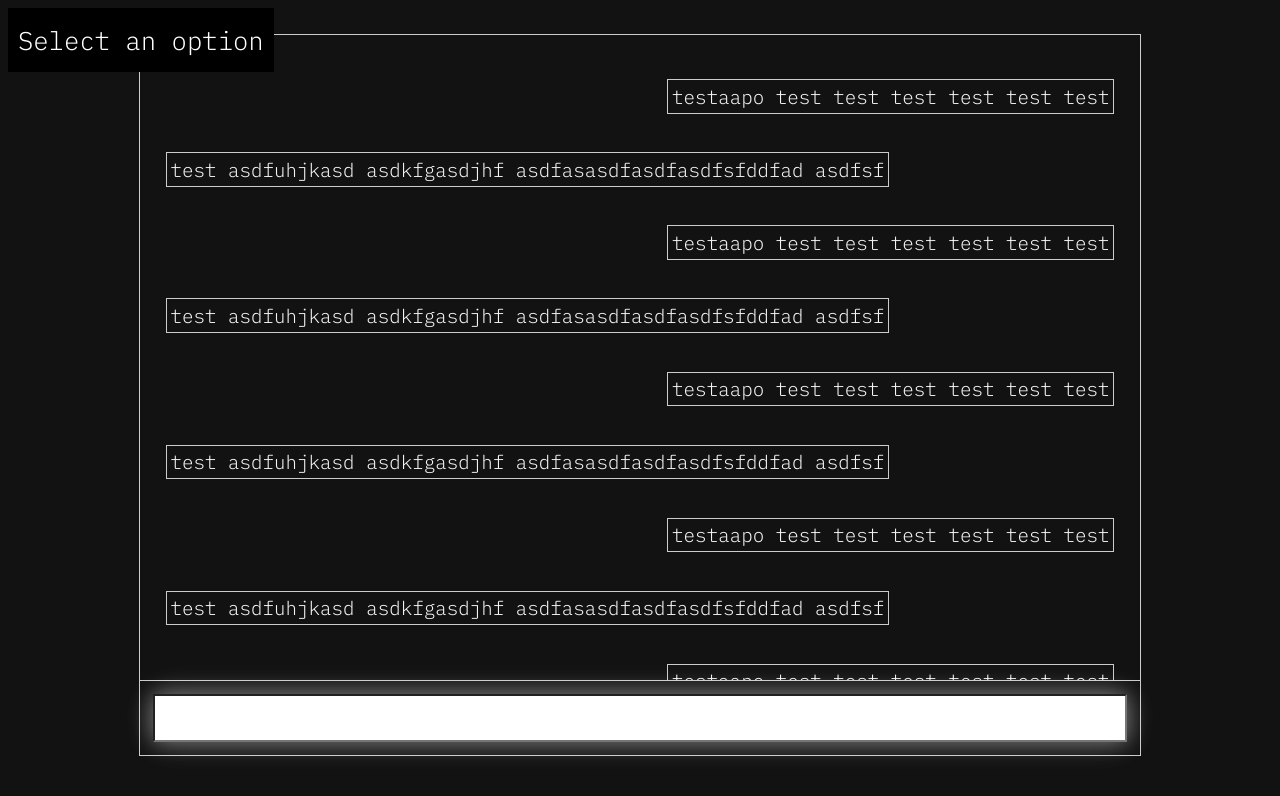
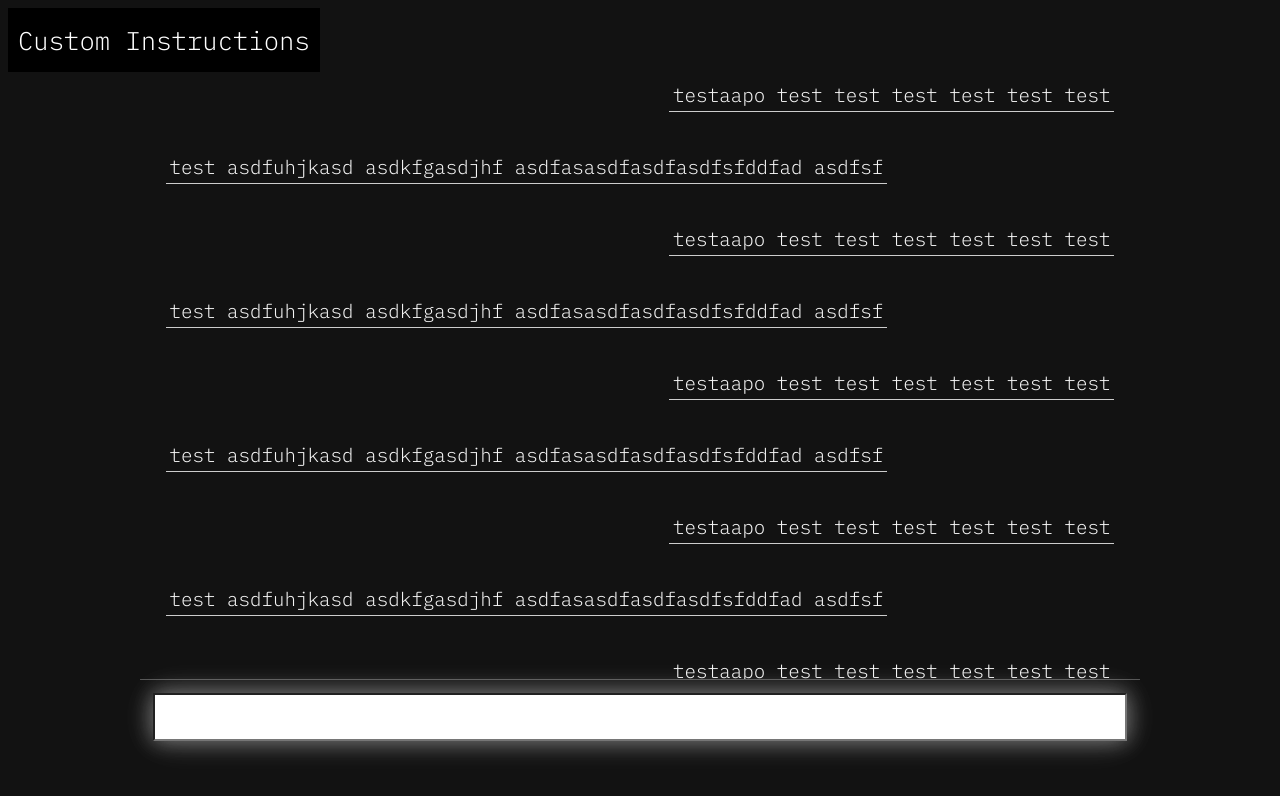
Before and after one commit to TomSander243/gpt-interface, a SvelteKit app: page /chat in a window 1280 px wide. Shown: the top 796 px of the page. Built offline with nearby package versions, Linux system fonts and the light colour scheme.

Commit message:
Small changes

```diff
--- a/src/routes/chat/+page.svelte
+++ b/src/routes/chat/+page.svelte
@@ -1,7 +1,7 @@
 <main class="main">
 	<div class="select-container">
 		<select id="mySelect" class="select-box">
-			<option value="" disabled selected>Select an option</option>
+			<option value="" disabled selected>Custom Instructions</option>
 			<option value="option1">Option 1</option>
 			<option value="option2">Option 2</option>
 			<option value="option3">Option 3</option>
@@ -40,7 +40,6 @@
 		width: 100%;
 		max-width: 1000px;
 		height: 90vh;
-		border: 1px solid #ccc;
 		margin: auto;
 		display: flex;
 		flex-direction: column;
@@ -58,7 +57,7 @@
 	}
 
 	.chat-input-container {
-		border-top: 1px solid #ccc;
+		border-top: 1px solid #555;
 		padding: 1vw;
 	}
 
@@ -73,7 +72,7 @@
 
 	.chat-message {
 		font-size: 1.5vw;
-		border: 1px solid #ccc;
+		border-bottom: 1px solid #ccc;
 		width: fit-content;
 		max-width: calc(100% - 4vw);
 		padding: 0.3vw;
@@ -86,7 +85,7 @@
 
 	.chat-response {
 		font-size: 1.5vw;
-		border: 1px solid #ccc;
+		border-bottom: 1px solid #ccc;
 		width: fit-content;
 		max-width: fit-content;
 		padding: 0.3vw;
```
